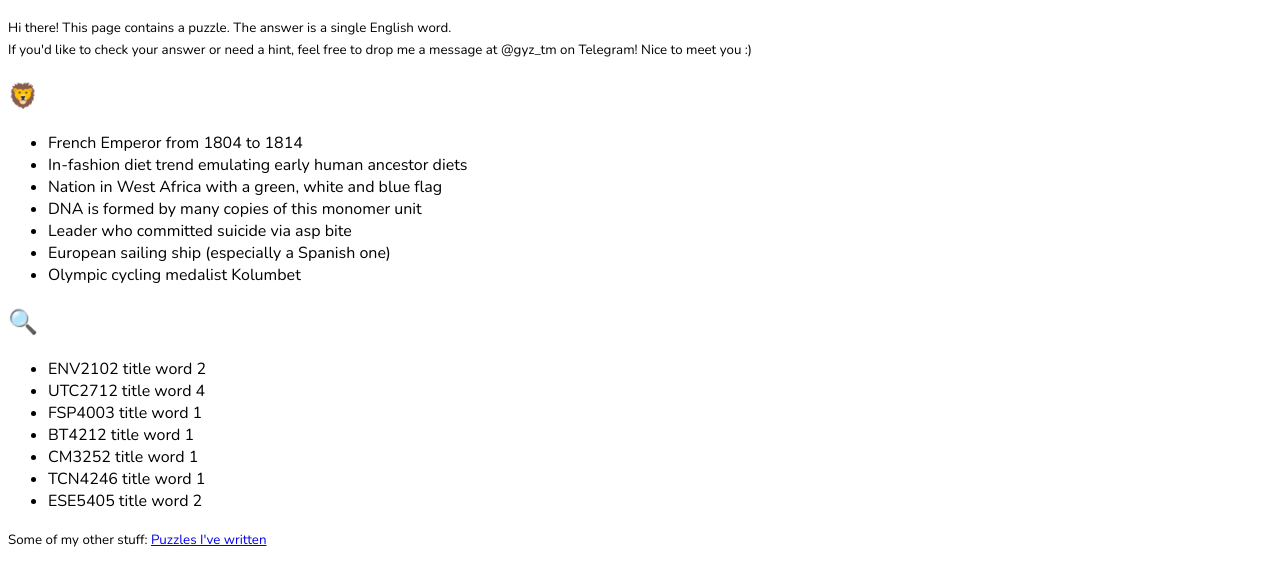
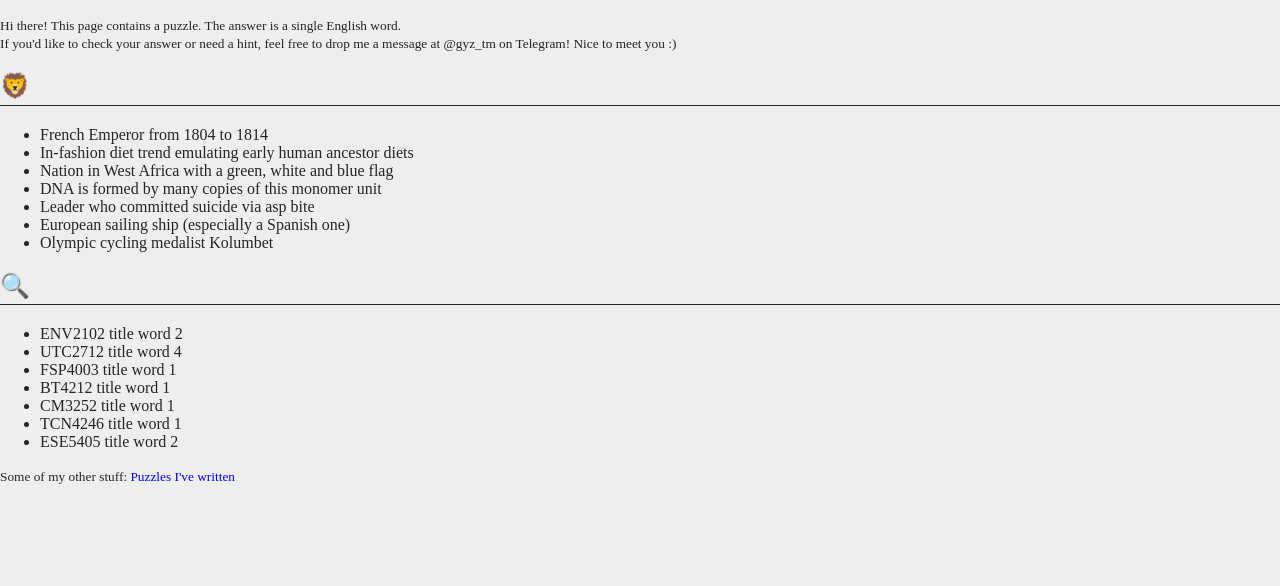
Before and after one commit to 051/051.github.io, a Jekyll site: the page index.html, which Jekyll copies as it is, in a window 1280 px wide. Shown: the top 586 px of the page. Built offline with Jekyll 4.4.1, drawn with Linux system fonts in a browser that asks for light colours; some web fonts are replaced.

Commit message:
stylesheet test

```diff
--- a/index.html
+++ b/index.html
@@ -1,16 +1,8 @@
----
-title: Main
----
 <!DOCTYPE html>
 <html>
 <head>
     <title>Main | Level 51</title>
-    <link href='https://fonts.googleapis.com/css?family=Nunito' rel='stylesheet'>
-    <style>
-        body {
-            font-family: 'Nunito';
-        }
-        </style>
+    <link type='text/css' rel='stylesheet' href='stylesheets/main.css'>
 </head>
 <body>
     <p>
```
